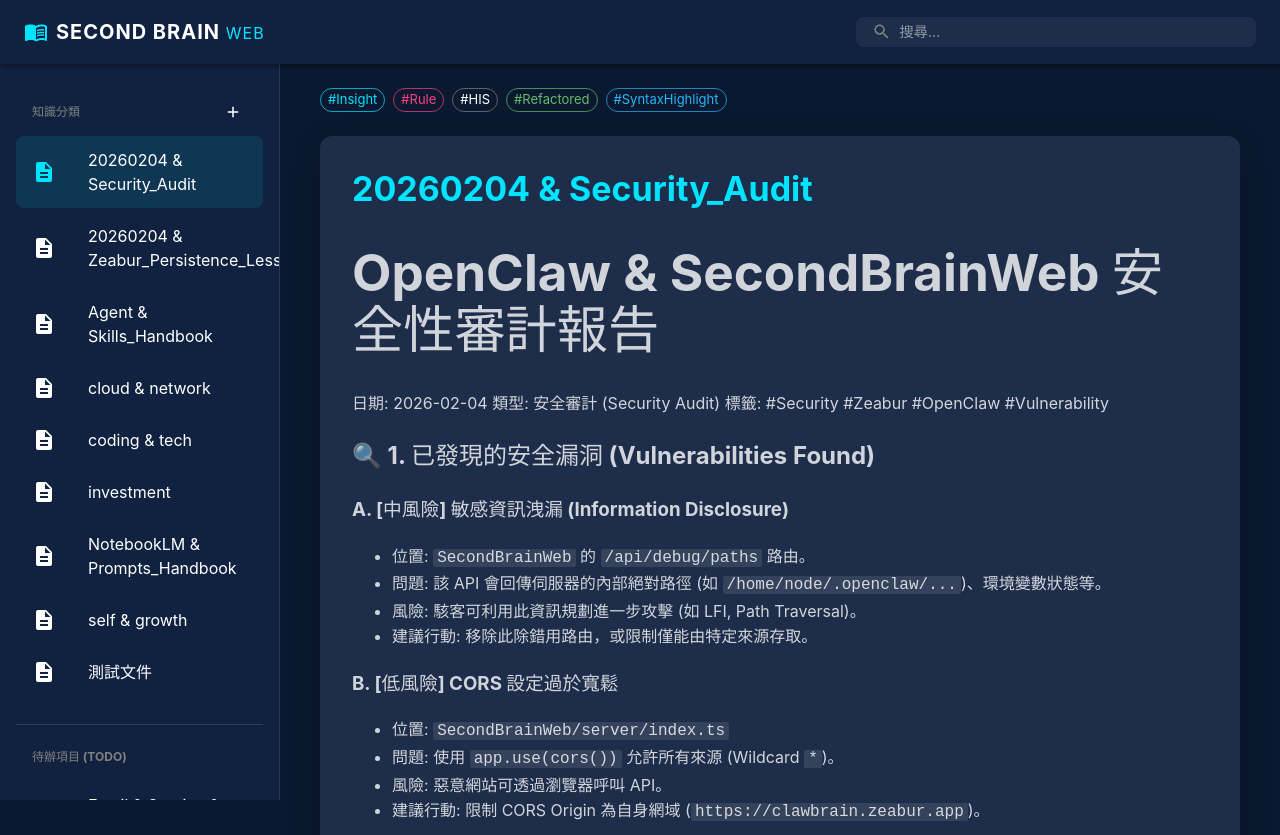
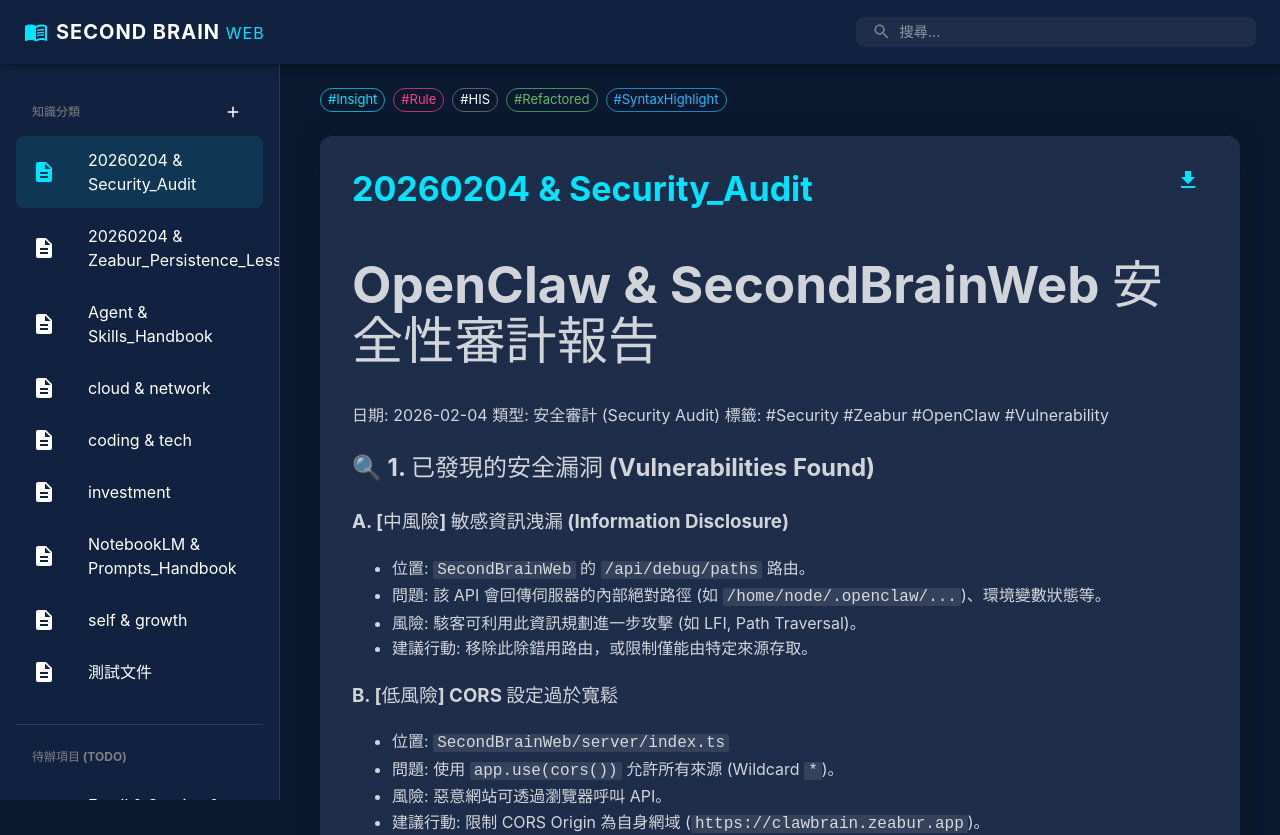
Before and after one commit to smlht2005/SecondBrainWeb, a React (Vite) app: page / in a window 1280 px wide. Shown: the top 835 px of the page. Built offline with nearby package versions, Linux system fonts and the light colour scheme; no server answers.

Commit message:
feat: add download button for markdown files

```diff
--- a/src/components/MainContent.tsx
+++ b/src/components/MainContent.tsx
@@ -1,5 +1,6 @@
 import React from 'react';
-import { Box, Toolbar, Container, Stack, Chip, Paper, Typography } from '@mui/material';
+import { Box, Toolbar, Container, Stack, Chip, Paper, Typography, IconButton, Tooltip } from '@mui/material';
+import { Download as DownloadIcon } from '@mui/icons-material';
 import ReactMarkdown from 'react-markdown';
 import { Prism as SyntaxHighlighter } from 'react-syntax-highlighter';
 import { vscDarkPlus } from 'react-syntax-highlighter/dist/esm/styles/prism';
@@ -10,7 +11,21 @@
     content: string;
 }
 
-export const MainContent: React.FC<MainContentProps> = ({ selectedItem, content }) => (
+export const MainContent: React.FC<MainContentProps> = ({ selectedItem, content }) => {
+    const handleDownload = () => {
+        if (!selectedItem || !content) return;
+        const blob = new Blob([content], { type: 'text/markdown' });
+        const url = URL.createObjectURL(blob);
+        const a = document.createElement('a');
+        a.href = url;
+        a.download = selectedItem.fileName;
+        document.body.appendChild(a);
+        a.click();
+        document.body.removeChild(a);
+        URL.revokeObjectURL(url);
+    };
+
+    return (
         <Box component="main" sx={{ flexGrow: 1, p: { xs: 2, sm: 3 }, width: '100%' }}>
             <Toolbar />
             <Container maxWidth="lg" sx={{ px: { xs: 0, sm: 2 } }}>
@@ -23,9 +38,18 @@
                 </Stack>
 
                 <Paper sx={{ p: { xs: 2, sm: 4 }, borderRadius: { xs: 2, sm: 3 }, minHeight: '70vh', boxShadow: '0 8px 32px rgba(0,0,0,0.2)' }}>
+                    <Box sx={{ display: 'flex', justifyContent: 'space-between', alignItems: 'flex-start' }}>
                         <Typography variant="h4" gutterBottom sx={{ fontWeight: 700, color: 'primary.main', fontSize: { xs: '1.5rem', sm: '2.125rem' } }}>
                             {selectedItem?.name || '請選擇檔案'}
                         </Typography>
+                        {selectedItem && (
+                            <Tooltip title="下載 Markdown 檔案">
+                                <IconButton onClick={handleDownload} color="primary" sx={{ mt: -1 }}>
+                                    <DownloadIcon />
+                                </IconButton>
+                            </Tooltip>
+                        )}
+                    </Box>
                     <Box sx={{
                         mt: 3, color: 'rgba(255,255,255,0.8)', lineHeight: 1.6,
                         '& blockquote': { borderLeft: '4px solid #00e5ff', pl: 2, ml: 0, bgcolor: 'rgba(0, 229, 255, 0.05)', py: 1 },
@@ -59,3 +83,4 @@
             </Container>
         </Box>
     );
+};
```
Lines whose indentation alone changed are shown as unchanged.
